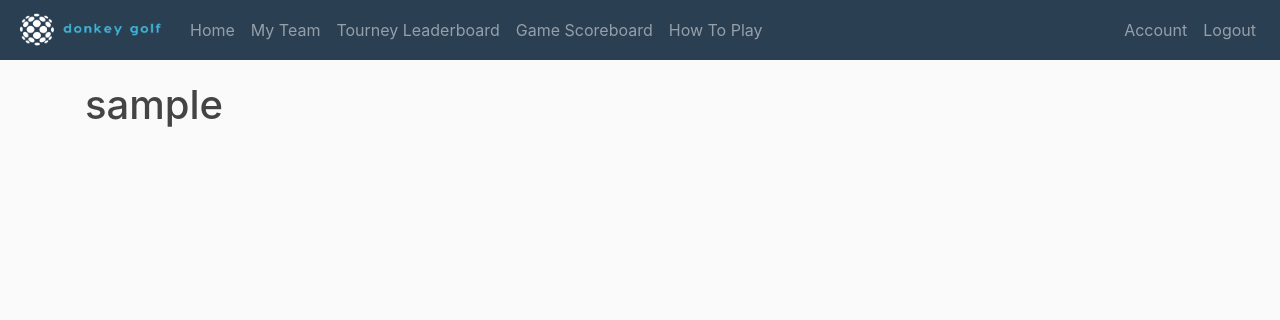
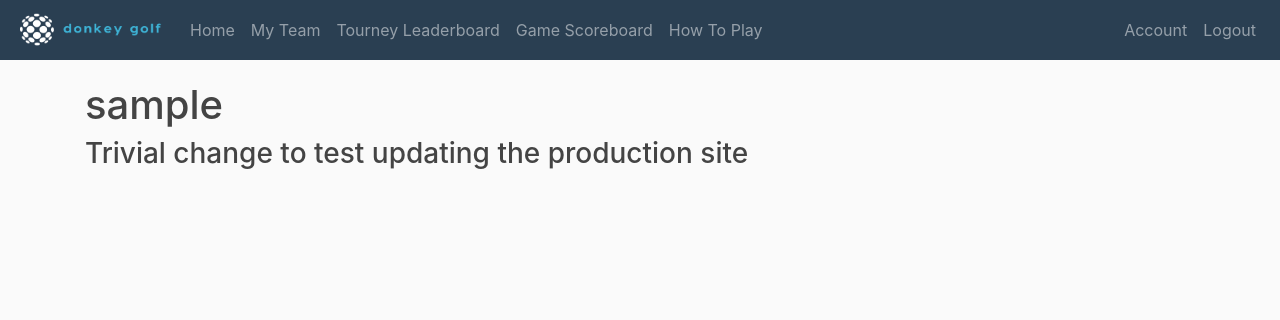
Before and after one commit to jbarton311/donkey_golf, a Flask app: page /account in a window 1280 px wide. Shown: the top 320 px of the page. Run offline with Flask 2, Linux system fonts and the light colour scheme; the visitor is signed in with stand-in values (Sample User, id 1); data comes from the database, SQL or seed files in the repository; parts of the project's set-up code (start-up, migrations or seed data) failed here and were passed over; some libraries are stand-ins or nearby versions.

Commit message:
Updating account to test server deploy

```diff
--- a/donkey_golf/templates/account.html
+++ b/donkey_golf/templates/account.html
@@ -1,4 +1,6 @@
 {% extends "layout.html" %}
 {% block content %}
     <h1>{{ current_user.username }}</h1>
+
+    <h3> Trivial change to test updating the production site </h3>
 {% endblock content %}
```
